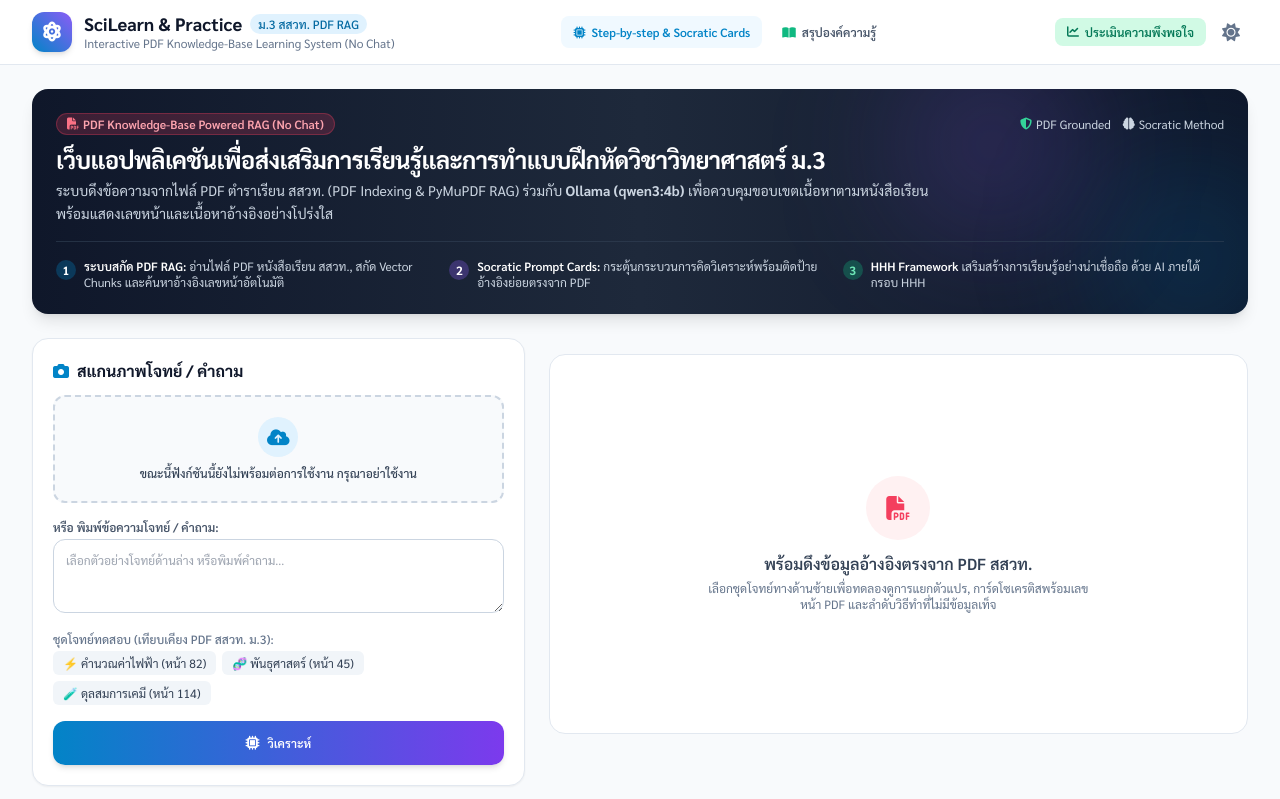
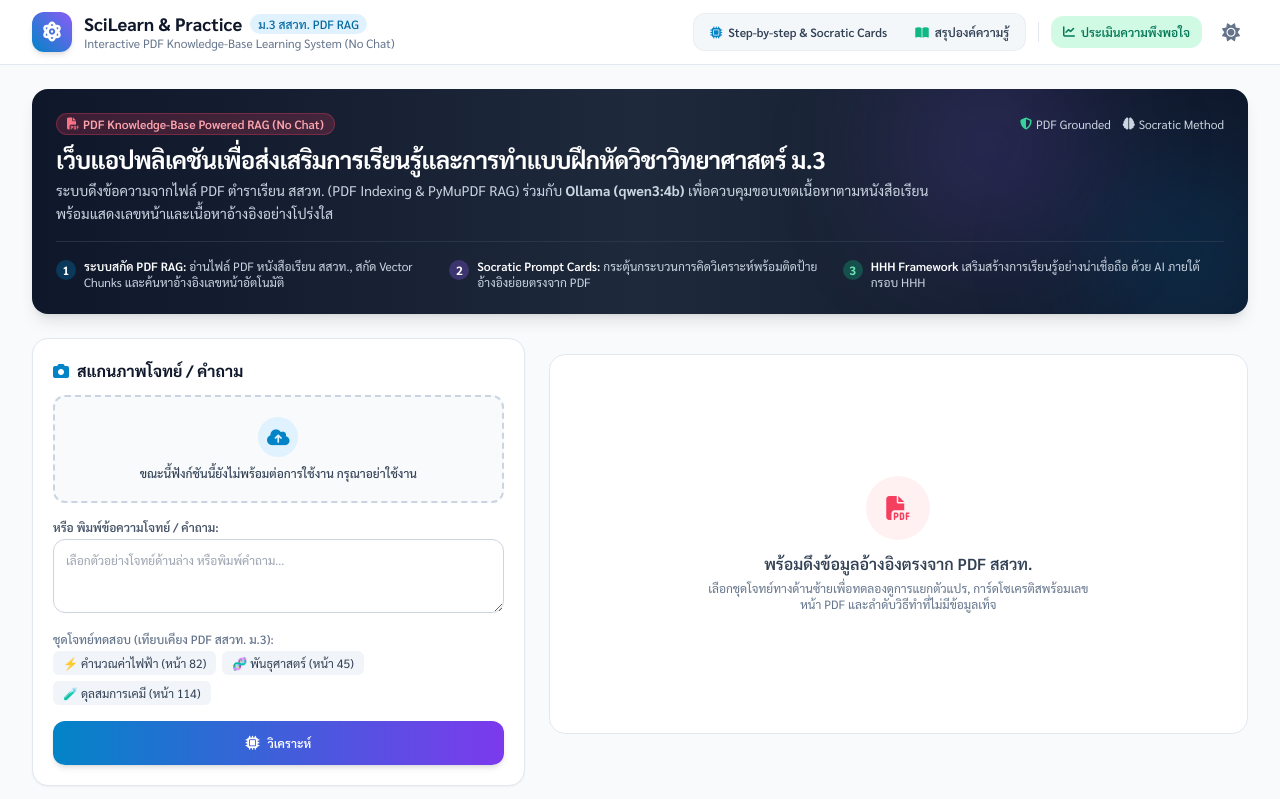
Before and after one commit to Pumpkin-Lemon/Final-Project, a plain HTML site: page frontend/index.html in a window 1280 px wide. Shown: the top 799 px of the page. Drawn offline with nearby package versions, Linux system fonts and the light colour scheme.

Commit message:
Refactor header and navigation bar layout

```diff
--- a/frontend/index.html
+++ b/frontend/index.html
@@ -46,13 +46,13 @@
     <link rel="stylesheet" href="css/styles.css">
 </head>
 <body class="bg-slate-50 text-slate-800 dark:bg-slate-900 dark:text-slate-100 transition-colors duration-300 min-h-screen flex flex-col">
-
 <!-- Header & Navigation Bar -->
 <header class="sticky top-0 z-50 bg-white/90 dark:bg-slate-900/90 backdrop-blur-md border-b border-slate-200 dark:border-slate-800">
     <div class="max-w-7xl mx-auto px-4 sm:px-6 lg:px-8">
-            <div class="flex items-center justify-between h-16">
-                <!-- Logo & Title -->
-                <div class="flex items-center space-x-3">
+        <div class="flex items-center justify-between h-16 gap-4">
+
+            <!-- 1. ฝั่งซ้าย: โลโก้ + ชื่อเว็บ -->
+            <div class="flex items-center space-x-3 shrink-0">
                 <div class="w-10 h-10 rounded-xl bg-gradient-to-tr from-brand-500 to-argon-500 flex items-center justify-center text-white shadow-md">
                     <i class="fa-solid fa-atom text-xl"></i>
                 </div>
@@ -65,27 +65,32 @@
                 </div>
             </div>
 
-                <!-- Desktop Navigation Menu -->
-                <nav class="hidden md:flex space-x-1 lg:space-x-2">
-                    <button onclick="switchTab('solver')" id="nav-solver" class="tab-btn px-3 py-2 rounded-lg text-xs font-semibold text-brand-600 bg-brand-50 dark:bg-slate-800 dark:text-brand-400 transition-colors">
-                        <i class="fa-solid fa-microchip mr-1.5"></i>Step-by-step & Socratic Cards
+            <!-- 2. ฝั่งขวา: รวมกลุ่มเมนู + ปุ่มประเมิน + ปุ่มสลับธีม ให้อยู่ชิดขวาเรียงต่อกันเป็นระเบียบ -->
+            <div class="flex items-center space-x-2 lg:space-x-3">
+                <!-- เมนูหลัก -->
+                <nav class="hidden md:flex items-center space-x-1 bg-slate-100/80 dark:bg-slate-800/80 p-1 rounded-xl border border-slate-200/60 dark:border-slate-700/60">
+                    <button onclick="switchTab('solver')" id="nav-solver" class="tab-btn px-3 py-1.5 rounded-lg text-xs font-semibold text-slate-700 dark:text-slate-200 hover:bg-white dark:hover:bg-slate-700 transition-all">
+                        <i class="fa-solid fa-microchip mr-1.5 text-brand-500"></i>Step-by-step & Socratic Cards
                     </button>
-                    <button onclick="switchTab('lessons')" id="nav-lessons" class="tab-btn px-3 py-2 rounded-lg text-xs font-semibold text-slate-600 dark:text-slate-300 hover:bg-slate-100 dark:hover:bg-slate-800 transition-colors">
+                    <button onclick="switchTab('lessons')" id="nav-lessons" class="tab-btn px-3 py-1.5 rounded-lg text-xs font-semibold text-slate-700 dark:text-slate-200 hover:bg-white dark:hover:bg-slate-700 transition-all">
                         <i class="fa-solid fa-book-open text-emerald-500 mr-1.5"></i>สรุปองค์ความรู้
                     </button>
                 </nav>
 
-                <!-- Right Controls: Theme Toggle & Survey Modal Button -->
-                <div class="flex items-center space-x-2">
-                    <button onclick="openSurveyModal()" class="hidden sm:flex items-center space-x-1.5 px-3 py-1.5 rounded-lg text-xs font-semibold bg-emerald-100 dark:bg-emerald-900/40 text-emerald-700 dark:text-emerald-300 hover:bg-emerald-200 transition">
+                <!-- เส้นคั่นบางๆ -->
+                <div class="hidden md:block h-5 w-[1px] bg-slate-200 dark:bg-slate-700"></div>
+
+                <!-- ปุ่มประเมินและปุ่มธีม -->
+                <button onclick="openSurveyModal()" class="hidden sm:flex items-center space-x-1.5 px-3 py-2 rounded-xl text-xs font-semibold bg-emerald-100 dark:bg-emerald-900/40 text-emerald-700 dark:text-emerald-300 hover:bg-emerald-200 transition shrink-0">
                     <i class="fa-solid fa-chart-line"></i>
                     <span>ประเมินความพึงพอใจ</span>
                 </button>
-                    <button id="theme-toggle" class="p-2 rounded-lg text-slate-500 dark:text-slate-400 hover:bg-slate-100 dark:hover:bg-slate-800 focus:outline-none">
+                <button id="theme-toggle" class="p-2 rounded-xl text-slate-500 dark:text-slate-400 hover:bg-slate-100 dark:hover:bg-slate-800 focus:outline-none shrink-0">
                     <i id="theme-toggle-dark-icon" class="fa-solid fa-moon text-lg hidden"></i>
                     <i id="theme-toggle-light-icon" class="fa-solid fa-sun text-lg"></i>
                 </button>
             </div>
+
         </div>
     </div>
 
```
Lines whose indentation alone changed are shown as unchanged.
